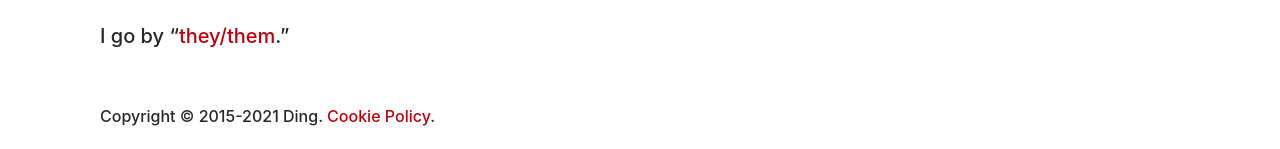
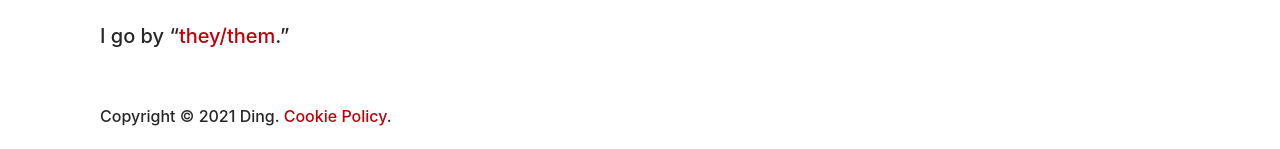
Before and after one commit to dingherself/dingherself.github.io, a Jekyll site: the page built from index.html, in a window 1280 px wide and 921 px high. Shown: the part 769-918 px from the top of the window. Built offline with Jekyll 4.4.1, drawn with Linux system fonts in a browser that asks for light colours; nearby versions of some CDN libraries; some web fonts are replaced.

Commit message:
remove 2015 from copyright year

```diff
--- a/_includes/footer.html
+++ b/_includes/footer.html
@@ -1,5 +1,5 @@
 <footer class="container">
   <div class="container">
-    <p style="margin-top: 2.25rem;"><small> Copyright &copy; 2015<script>new Date().getFullYear()>2010&&document.write("-"+new Date().getFullYear());</script> Ding. <a href="{{ site.baseurl }}{% link legal/cookie-policy.md %}">Cookie Policy</a>.</small></p>
+    <p style="margin-top: 2.25rem;"><small> Copyright &copy; <script>new Date().getFullYear()>2010&&document.write(new Date().getFullYear());</script> Ding. <a href="{{ site.baseurl }}{% link legal/cookie-policy.md %}">Cookie Policy</a>.</small></p>
   </div>
 </footer>
```
